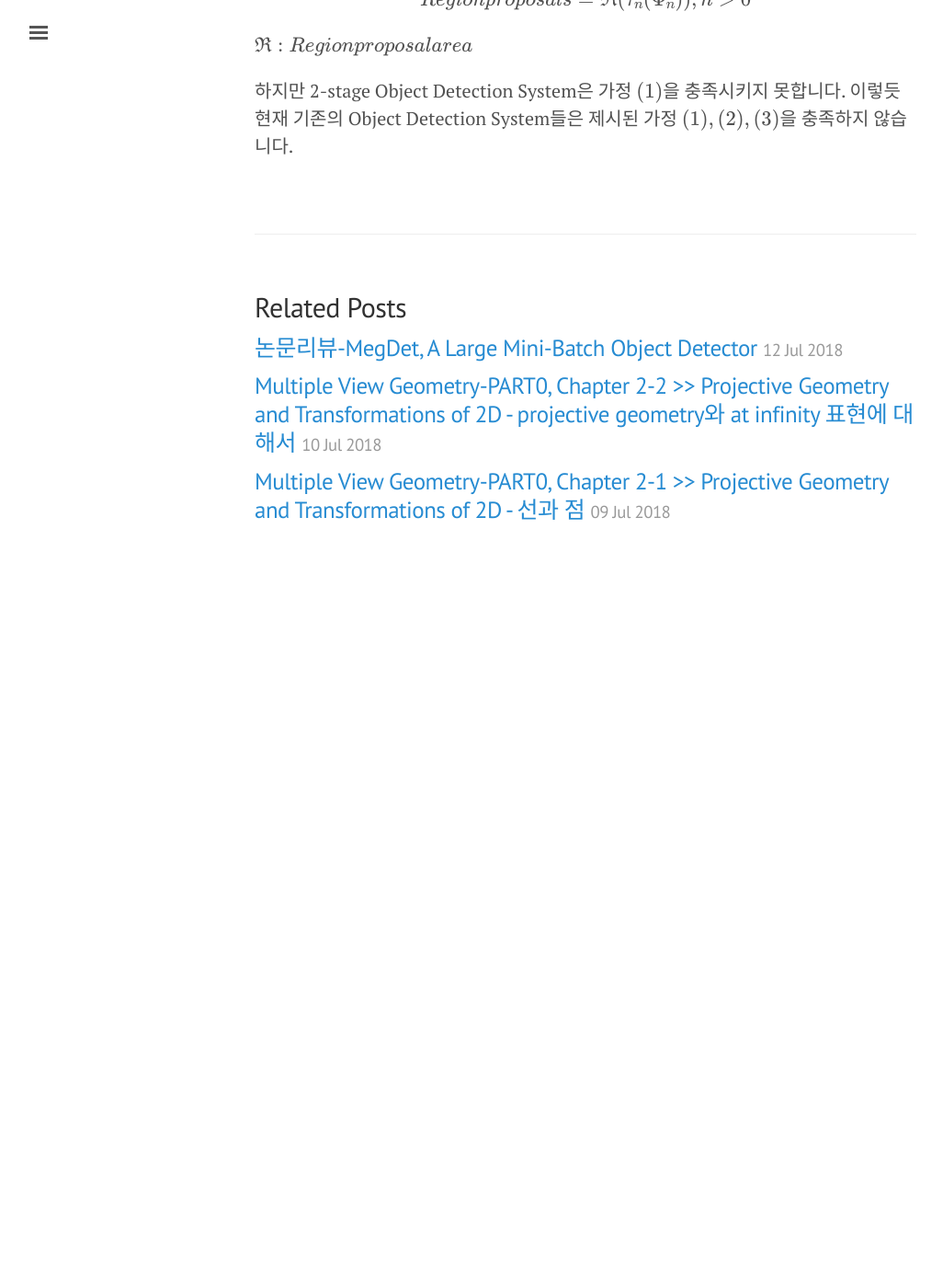
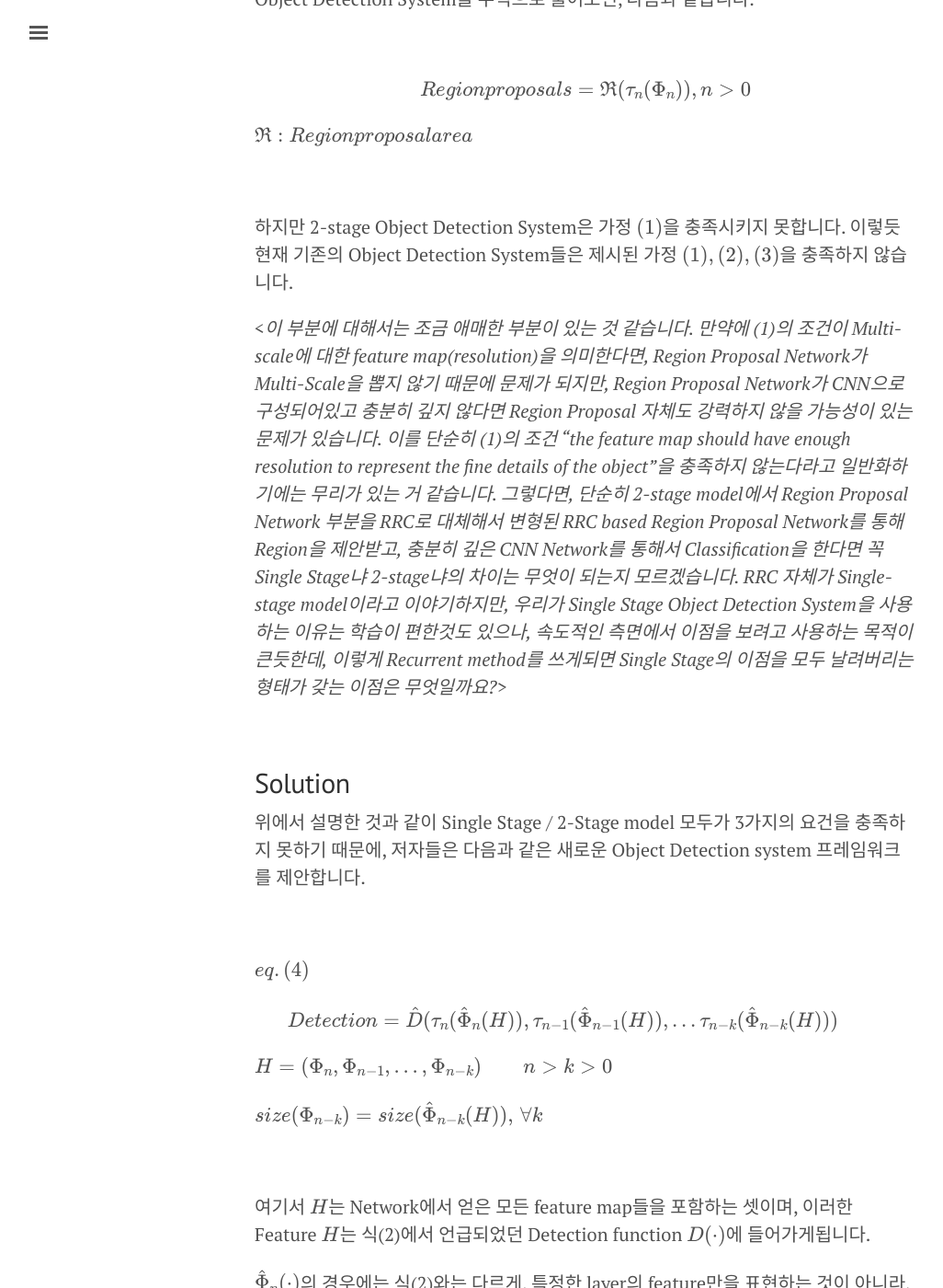
Before and after one commit to ssaru/jimheo.github.io, a Jekyll site: the page built from _posts/DeepLearning/2018-07-06-Accurate-Single-Detector-Using-Reccurrent-Rolling-Convolution.md, in a window 1280 px wide and 1400 px high, scrolled down 6146 px. Shown: the whole window at 92% size, without its empty margins (3-1029 px from the left). Built offline with Jekyll 4.4.1, drawn with Linux system fonts in a browser that asks for light colours; formulas are drawn with MathJax 3; comment, search, counter and statistics services are not loaded; before the commit the page ends 6776 px from its top, so only the background shows below that; some of the changed text lies outside the part shown.

Commit message:
1. add some contents

```diff
--- a/_posts/DeepLearning/2018-07-06-Accurate-Single-Detector-Using-Reccurrent-Rolling-Convolution.md
+++ b/_posts/DeepLearning/2018-07-06-Accurate-Single-Detector-Using-Reccurrent-Rolling-Convolution.md
@@ -132,7 +132,7 @@
 
 <br/>
 
-## 1. SSD
+## 1. Compare between SSD with 2-stage model
 
 SSD 모델을 수학적으로 표현하면 다음과 같이 표현이 가능합니다.
 
@@ -144,21 +144,25 @@
 
 <br/>
 
-$$ \Phi : Feature Map $$.
+$$ \Phi : Feature \, Map $$.
 
-$$ f_n : Neural Network $$.
+$$ f_n : Neural \, Network $$.
 
-$$ D : Final Detection function $$.
+$$ D : Final \, Detection \, function $$.
 
-$$ \tau : detection in specific scale $$.
+$$ \tau : detection \, in \, specific \, scale $$.
 
 <br/>
 
 
 
-이는 아래의 그림과 같이, SSD가 각각의 scale에 대한 detection을 한다는 것을 $$ \tau_i(\Phi_i) $$로 볼 수 있고, 최종 Detection 출력값들은 모두를 고려하기 때문에 다음과 같다고 볼 수 있습니다. $$ Detection = D(\tau_n(\Phi_n), ..., \tau_n-k(\Phi_n-k)) $$
+이는 아래의 그림과 같이, SSD가 각각의 scale에 대한 detection을 한다는 것을 $$ \tau_i(\Phi_i) $$로 볼 수 있고, 최종 Detection 출력값들은 모두를 고려하기 때문에 다음과 같다고 볼 수 있습니다.
 
 
+
+$$ Detection = D(\tau_n(\Phi_n), ..., \tau_n-k(\Phi_n-k)) $$
+
+<br/>
 
 
 
@@ -202,4 +206,36 @@
 
 $$ \Re : Region proposal area$$&emsp;
 
+<br/>
+
 하지만 2-stage Object Detection System은 가정 $$ (1) $$을 충족시키지 못합니다. 이렇듯 현재 기존의 Object Detection System들은 제시된 가정 $$ (1), (2), (3) $$을 충족하지 않습니다.
+
+
+
+<_이 부분에 대해서는 조금 애매한 부분이 있는 것 같습니다. 만약에 (1)의 조건이 Multi-scale에 대한 feature map(resolution)을 의미한다면, Region Proposal Network가 Multi-Scale을 뽑지 않기 때문에 문제가 되지만, Region Proposal Network가 CNN으로 구성되어있고 충분히 깊지 않다면 Region Proposal 자체도 강력하지 않을 가능성이 있는 문제가 있습니다. 이를 단순히 (1)의 조건 "the feature map should have enough resolution to represent the fine details of the object"을 충족하지 않는다라고 일반화하기에는 무리가 있는 거 같습니다. 그렇다면, 단순히 2-stage model에서 Region Proposal Network 부분을 RRC로 대체해서 변형된 RRC based Region Proposal Network를 통해 Region을 제안받고, 충분히 깊은 CNN Network를 통해서 Classification을 한다면 꼭 Single Stage냐 2-stage냐의 차이는 무엇이 되는지 모르겠습니다. RRC 자체가 Single-stage model이라고 이야기하지만, 우리가 Single Stage Object Detection System을 사용하는 이유는 학습이 편한것도 있으나, 속도적인 측면에서 이점을 보려고 사용하는 목적이 큰듯한데, 이렇게 Recurrent method를 쓰게되면 Single Stage의 이점을 모두 날려버리는 형태가 갖는 이점은 무엇일까요?_>
+
+<br/>
+
+## Solution
+
+위에서 설명한 것과 같이 Single Stage / 2-Stage model 모두가 3가지의 요건을 충족하지 못하기 때문에, 저자들은 다음과 같은 새로운 Object Detection system 프레임워크를 제안합니다.
+
+<br/>
+
+$ eq. (4)$
+
+$$ Detection = \hat{D}(\tau_{n}(\hat{\Phi}_{n}(H)), \tau_{n-1}(\hat{\Phi}_{n-1}(H)), ... \tau_{n-k}(\hat{\Phi}_{n-k}(H))) \qquad \, $$
+
+$$ H = (\Phi_{n}, \Phi_{n-1}, ... ,\Phi_{n-k}) \qquad  n>k>0 $$ &ensp;
+
+$$ size(\Phi_{n-k}) = size(\hat{\Phi}_{n-k}(H)),  \, \forall{k} $$ &ensp;
+
+
+
+<br/>
+
+여기서 $H$는 Network에서 얻은 모든 feature map들을 포함하는 셋이며, 이러한 Feature $H$는 식(2)에서 언급되었던 Detection function $D(\cdot)$에 들어가게됩니다.
+
+
+
+$\hat{\Phi}_{n}(\cdot)$의 경우에는 식(2)와는 다르게, 특정한 layer의 feature만을 표현하는 것이 아니라, network 전체에서 출력되는 feature map이 고려된 새로운 Feature Map에 대한 표현으로 변경되게 됩니다.
```
